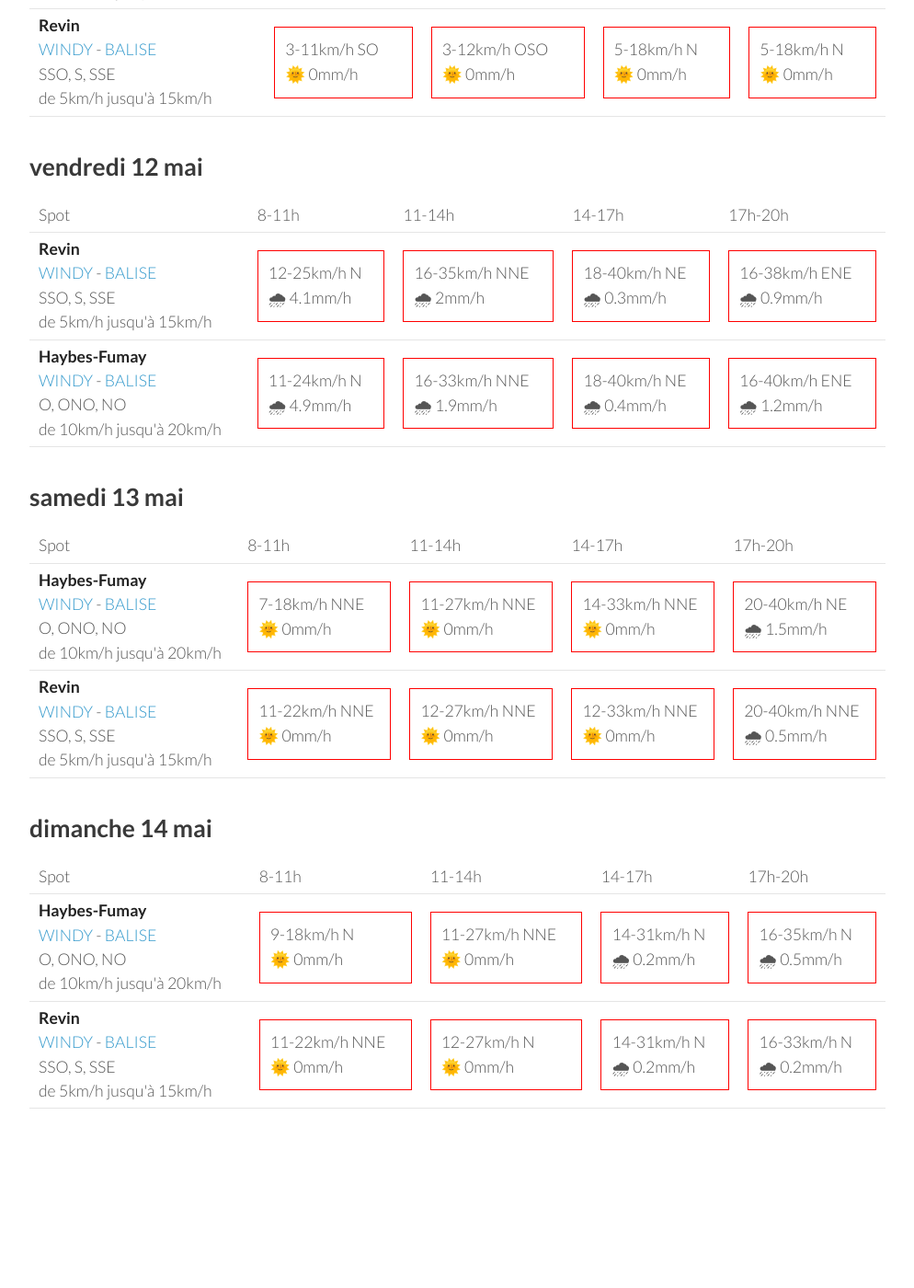
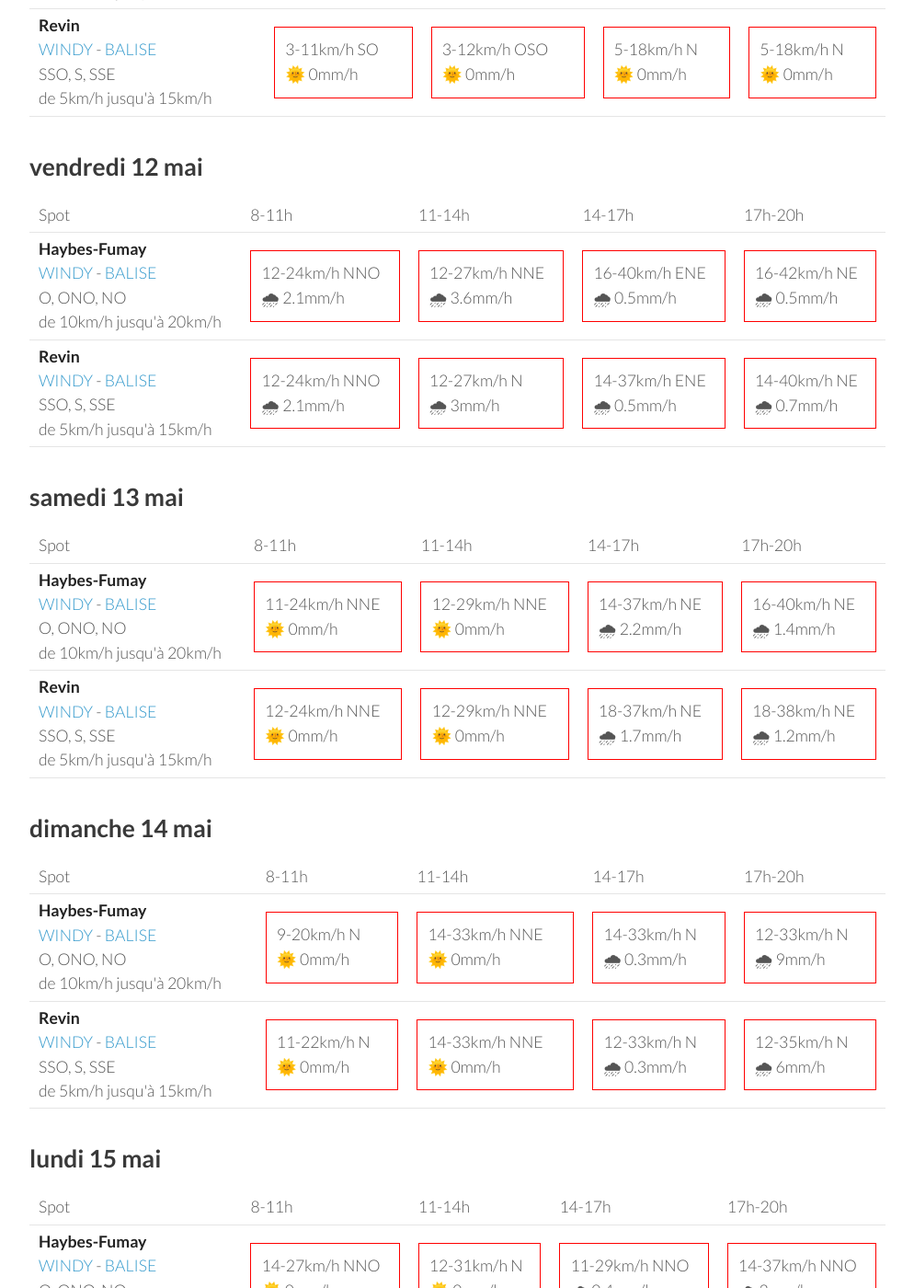
Before and after one commit to parapente-dans-le-nord/parapente-dans-le-nord.github.io, a Jekyll site: the page built from ardennes.markdown, in a window 1280 px wide and 1400 px high, scrolled down 833 px. Shown: the whole window at 92% size, without its empty margins (26-1020 px from the left). Built offline with Jekyll 4.4.1, drawn with Linux system fonts in a browser that asks for light colours; before the commit the page ends 2166 px from its top, so only the background shows below that; some of the changed text lies outside the part shown.

Commit message:
update index.markdown

```diff
--- a/ardennes.markdown
+++ b/ardennes.markdown
@@ -94,22 +94,22 @@ page mise à jour le mercredi 10 mai 06:10
       <td>17h-20h</td>
     </tr>
 <tr>
-        <td><strong>Revin</strong><br><a href="https://windy.com/49.948/4.625?49.543,4.625,8">WINDY</a> - <span class=""><a href="http://www.balisemeteo.com/balise.php?idBalise=5019">BALISE</a> </span><br> <span class="vent-favorable">SSO, S, SSE</span><br><span class="force-vent">de 5km/h jusqu'à 15km/h</span> </td>
+        <td><strong>Haybes-Fumay</strong><br><a href="https://windy.com/49.998/4.715?49.913,4.738,10">WINDY</a> - <span class=""><a href="http://www.balisemeteo.com/balise.php?idBalise=104">BALISE</a> </span><br> <span class="vent-favorable">O, ONO, NO</span><br><span class="force-vent">de 10km/h jusqu'à 20km/h</span> </td>
 
-            <td><div class="not-flyable"><p>12-25km/h N</p><p>🌧 4.1mm/h</p></div></td>
-            <td><div class="not-flyable"><p>16-35km/h NNE</p><p>🌧 2mm/h</p></div></td>
-            <td><div class="not-flyable"><p>18-40km/h NE</p><p>🌧 0.3mm/h</p></div></td>
-            <td><div class="not-flyable"><p>16-38km/h ENE</p><p>🌧 0.9mm/h</p></div></td>
+            <td><div class="not-flyable"><p>12-24km/h NNO</p><p>🌧 2.1mm/h</p></div></td>
+            <td><div class="not-flyable"><p>12-27km/h NNE</p><p>🌧 3.6mm/h</p></div></td>
+            <td><div class="not-flyable"><p>16-40km/h ENE</p><p>🌧 0.5mm/h</p></div></td>
+            <td><div class="not-flyable"><p>16-42km/h NE</p><p>🌧 0.5mm/h</p></div></td>
 
 
     </tr>
 <tr>
-        <td><strong>Haybes-Fumay</strong><br><a href="https://windy.com/49.998/4.715?49.913,4.738,10">WINDY</a> - <span class=""><a href="http://www.balisemeteo.com/balise.php?idBalise=104">BALISE</a> </span><br> <span class="vent-favorable">O, ONO, NO</span><br><span class="force-vent">de 10km/h jusqu'à 20km/h</span> </td>
+        <td><strong>Revin</strong><br><a href="https://windy.com/49.948/4.625?49.543,4.625,8">WINDY</a> - <span class=""><a href="http://www.balisemeteo.com/balise.php?idBalise=5019">BALISE</a> </span><br> <span class="vent-favorable">SSO, S, SSE</span><br><span class="force-vent">de 5km/h jusqu'à 15km/h</span> </td>
 
-            <td><div class="not-flyable"><p>11-24km/h N</p><p>🌧 4.9mm/h</p></div></td>
-            <td><div class="not-flyable"><p>16-33km/h NNE</p><p>🌧 1.9mm/h</p></div></td>
-            <td><div class="not-flyable"><p>18-40km/h NE</p><p>🌧 0.4mm/h</p></div></td>
-            <td><div class="not-flyable"><p>16-40km/h ENE</p><p>🌧 1.2mm/h</p></div></td>
+            <td><div class="not-flyable"><p>12-24km/h NNO</p><p>🌧 2.1mm/h</p></div></td>
+            <td><div class="not-flyable"><p>12-27km/h N</p><p>🌧 3mm/h</p></div></td>
+            <td><div class="not-flyable"><p>14-37km/h ENE</p><p>🌧 0.5mm/h</p></div></td>
+            <td><div class="not-flyable"><p>14-40km/h NE</p><p>🌧 0.7mm/h</p></div></td>
 
 
     </tr>
@@ -132,20 +132,20 @@ page mise à jour le mercredi 10 mai 06:10
 <tr>
         <td><strong>Haybes-Fumay</strong><br><a href="https://windy.com/49.998/4.715?49.913,4.738,10">WINDY</a> - <span class=""><a href="http://www.balisemeteo.com/balise.php?idBalise=104">BALISE</a> </span><br> <span class="vent-favorable">O, ONO, NO</span><br><span class="force-vent">de 10km/h jusqu'à 20km/h</span> </td>
 
-            <td><div class="not-flyable"><p>7-18km/h NNE</p><p>🌞 0mm/h</p></div></td>
-            <td><div class="not-flyable"><p>11-27km/h NNE</p><p>🌞 0mm/h</p></div></td>
-            <td><div class="not-flyable"><p>14-33km/h NNE</p><p>🌞 0mm/h</p></div></td>
-            <td><div class="not-flyable"><p>20-40km/h NE</p><p>🌧 1.5mm/h</p></div></td>
+            <td><div class="not-flyable"><p>11-24km/h NNE</p><p>🌞 0mm/h</p></div></td>
+            <td><div class="not-flyable"><p>12-29km/h NNE</p><p>🌞 0mm/h</p></div></td>
+            <td><div class="not-flyable"><p>14-37km/h NE</p><p>🌧 2.2mm/h</p></div></td>
+            <td><div class="not-flyable"><p>16-40km/h NE</p><p>🌧 1.4mm/h</p></div></td>
 
 
     </tr>
 <tr>
         <td><strong>Revin</strong><br><a href="https://windy.com/49.948/4.625?49.543,4.625,8">WINDY</a> - <span class=""><a href="http://www.balisemeteo.com/balise.php?idBalise=5019">BALISE</a> </span><br> <span class="vent-favorable">SSO, S, SSE</span><br><span class="force-vent">de 5km/h jusqu'à 15km/h</span> </td>
 
-            <td><div class="not-flyable"><p>11-22km/h NNE</p><p>🌞 0mm/h</p></div></td>
-            <td><div class="not-flyable"><p>12-27km/h NNE</p><p>🌞 0mm/h</p></div></td>
-            <td><div class="not-flyable"><p>12-33km/h NNE</p><p>🌞 0mm/h</p></div></td>
-            <td><div class="not-flyable"><p>20-40km/h NNE</p><p>🌧 0.5mm/h</p></div></td>
+            <td><div class="not-flyable"><p>12-24km/h NNE</p><p>🌞 0mm/h</p></div></td>
+            <td><div class="not-flyable"><p>12-29km/h NNE</p><p>🌞 0mm/h</p></div></td>
+            <td><div class="not-flyable"><p>18-37km/h NE</p><p>🌧 1.7mm/h</p></div></td>
+            <td><div class="not-flyable"><p>18-38km/h NE</p><p>🌧 1.2mm/h</p></div></td>
 
 
     </tr>
@@ -168,20 +168,20 @@ page mise à jour le mercredi 10 mai 06:10
 <tr>
         <td><strong>Haybes-Fumay</strong><br><a href="https://windy.com/49.998/4.715?49.913,4.738,10">WINDY</a> - <span class=""><a href="http://www.balisemeteo.com/balise.php?idBalise=104">BALISE</a> </span><br> <span class="vent-favorable">O, ONO, NO</span><br><span class="force-vent">de 10km/h jusqu'à 20km/h</span> </td>
 
-            <td><div class="not-flyable"><p>9-18km/h N</p><p>🌞 0mm/h</p></div></td>
-            <td><div class="not-flyable"><p>11-27km/h NNE</p><p>🌞 0mm/h</p></div></td>
-            <td><div class="not-flyable"><p>14-31km/h N</p><p>🌧 0.2mm/h</p></div></td>
-            <td><div class="not-flyable"><p>16-35km/h N</p><p>🌧 0.5mm/h</p></div></td>
+            <td><div class="not-flyable"><p>9-20km/h N</p><p>🌞 0mm/h</p></div></td>
+            <td><div class="not-flyable"><p>14-33km/h NNE</p><p>🌞 0mm/h</p></div></td>
+            <td><div class="not-flyable"><p>14-33km/h N</p><p>🌧 0.3mm/h</p></div></td>
+            <td><div class="not-flyable"><p>12-33km/h N</p><p>🌧 9mm/h</p></div></td>
 
 
     </tr>
 <tr>
         <td><strong>Revin</strong><br><a href="https://windy.com/49.948/4.625?49.543,4.625,8">WINDY</a> - <span class=""><a href="http://www.balisemeteo.com/balise.php?idBalise=5019">BALISE</a> </span><br> <span class="vent-favorable">SSO, S, SSE</span><br><span class="force-vent">de 5km/h jusqu'à 15km/h</span> </td>
 
-            <td><div class="not-flyable"><p>11-22km/h NNE</p><p>🌞 0mm/h</p></div></td>
-            <td><div class="not-flyable"><p>12-27km/h N</p><p>🌞 0mm/h</p></div></td>
-            <td><div class="not-flyable"><p>14-31km/h N</p><p>🌧 0.2mm/h</p></div></td>
-            <td><div class="not-flyable"><p>16-33km/h N</p><p>🌧 0.2mm/h</p></div></td>
+            <td><div class="not-flyable"><p>11-22km/h N</p><p>🌞 0mm/h</p></div></td>
+            <td><div class="not-flyable"><p>14-33km/h NNE</p><p>🌞 0mm/h</p></div></td>
+            <td><div class="not-flyable"><p>12-33km/h N</p><p>🌧 0.3mm/h</p></div></td>
+            <td><div class="not-flyable"><p>12-35km/h N</p><p>🌧 6mm/h</p></div></td>
 
 
     </tr>
@@ -189,3 +189,39 @@ page mise à jour le mercredi 10 mai 06:10
 </tbody>
 </table>
 {:/}
+## lundi 15 mai
+
+{::nomarkdown}
+<table>
+  <tbody>
+    <tr>
+      <td>Spot</td>
+      <td>8-11h</td>
+      <td>11-14h</td>
+      <td>14-17h</td>
+      <td>17h-20h</td>
+    </tr>
+<tr>
+        <td><strong>Haybes-Fumay</strong><br><a href="https://windy.com/49.998/4.715?49.913,4.738,10">WINDY</a> - <span class=""><a href="http://www.balisemeteo.com/balise.php?idBalise=104">BALISE</a> </span><br> <span class="vent-favorable">O, ONO, NO</span><br><span class="force-vent">de 10km/h jusqu'à 20km/h</span> </td>
+
+            <td><div class="not-flyable"><p>14-27km/h NNO</p><p>🌞 0mm/h</p></div></td>
+            <td><div class="not-flyable"><p>12-31km/h N</p><p>🌞 0mm/h</p></div></td>
+            <td><div class="not-flyable"><p>11-29km/h NNO</p><p>🌧 0.4mm/h</p></div></td>
+            <td><div class="not-flyable"><p>14-37km/h NNO</p><p>🌧 2mm/h</p></div></td>
+
+
+    </tr>
+<tr>
+        <td><strong>Revin</strong><br><a href="https://windy.com/49.948/4.625?49.543,4.625,8">WINDY</a> - <span class=""><a href="http://www.balisemeteo.com/balise.php?idBalise=5019">BALISE</a> </span><br> <span class="vent-favorable">SSO, S, SSE</span><br><span class="force-vent">de 5km/h jusqu'à 15km/h</span> </td>
+
+            <td><div class="not-flyable"><p>16-29km/h NNO</p><p>🌞 0mm/h</p></div></td>
+            <td><div class="not-flyable"><p>14-33km/h N</p><p>🌞 0mm/h</p></div></td>
+            <td><div class="not-flyable"><p>11-31km/h NNO</p><p>🌧 0.4mm/h</p></div></td>
+            <td><div class="not-flyable"><p>16-37km/h NNO</p><p>🌧 1.7mm/h</p></div></td>
+
+
+    </tr>
+
+</tbody>
+</table>
+{:/}
```
Also changed, not shown: other parts of ardennes.markdown (+1 -1 lines).
